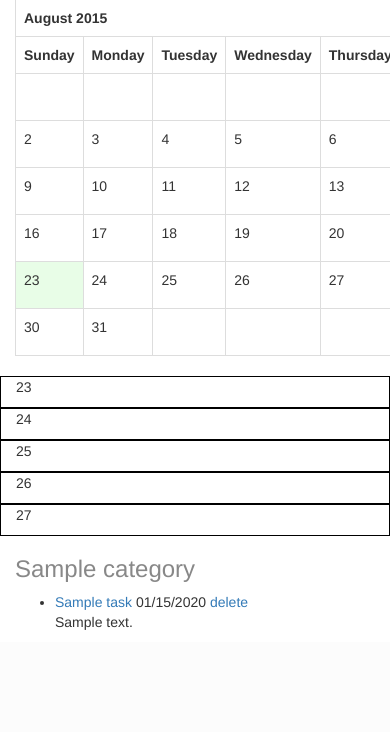
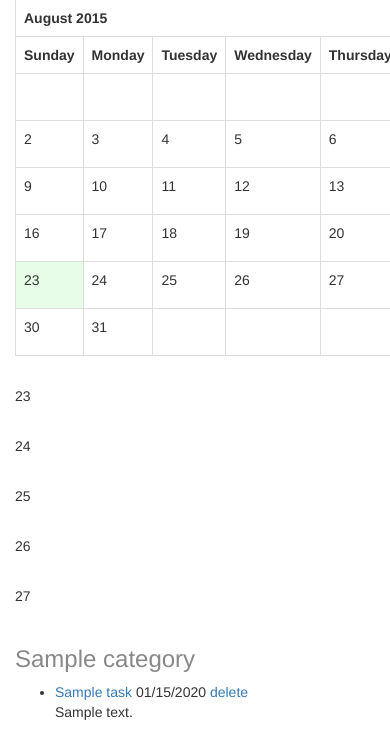
Before and after one commit to nicholasday/calendar, a Flask app: page / in a window 390 px wide; the page is wider, and only the part inside the window is pictured. Shown: the part 458-1190 px from the top of that part. Before the commit the page ends 1088 px from the top of that part, so only its background shows below. Run offline with Flask 2, Linux system fonts and the light colour scheme; a user stored in the database is signed in; tables that the repository leaves empty hold one stand-in row (values such as "Sample post"); some libraries are stand-ins or nearby versions.

Commit message:
More mobile work

```diff
--- a/static/css/styles.css
+++ b/static/css/styles.css
@@ -13,6 +13,7 @@ td {
         display: block;
     }
     .mobile_list {
-        border: 1px solid black;
+        padding-top: 10px;
+        padding-bottom: 10px;
     }
 }
--- a/templates/index.html
+++ b/templates/index.html
@@ -75,6 +75,7 @@ $('.color-group').colorpicker();
     {% endfor %}
     </ol>
   </div>
+  <hr />
   {% endfor %}
 </div>
 <div class="row">
```
